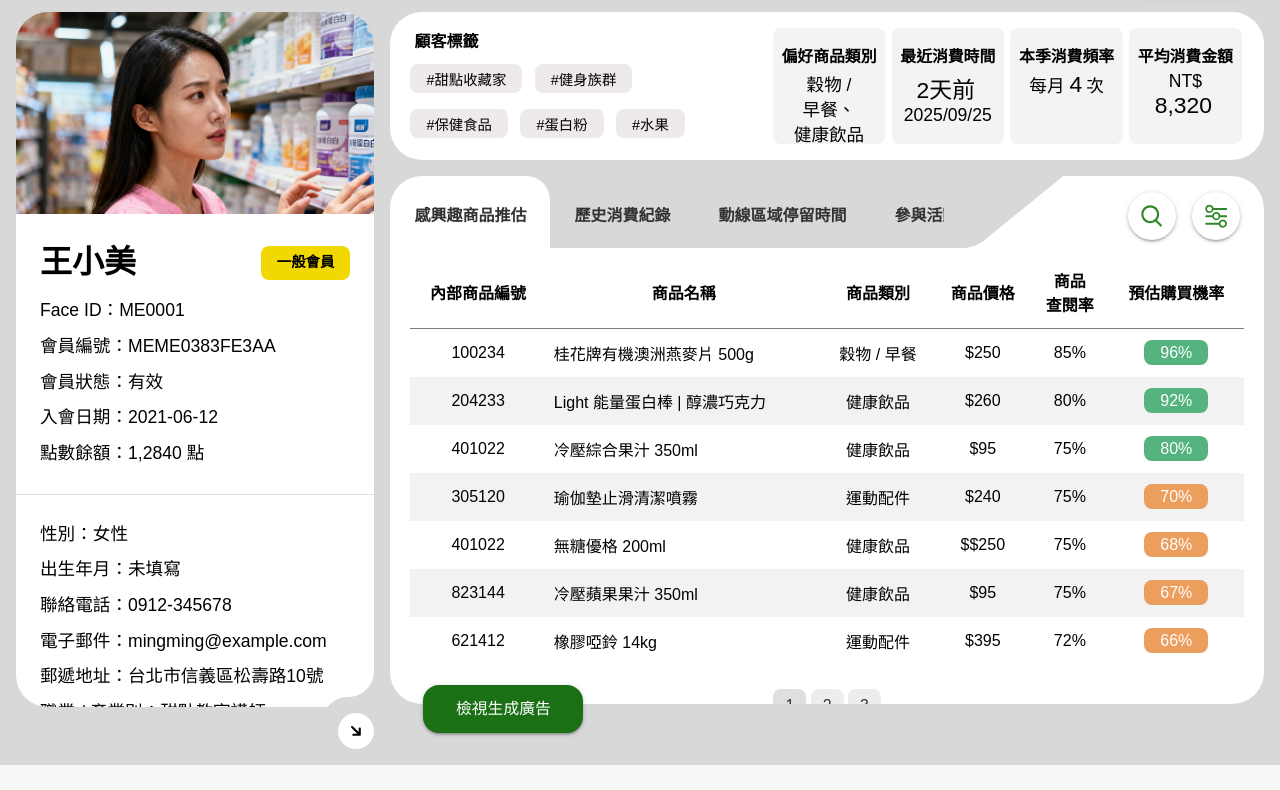
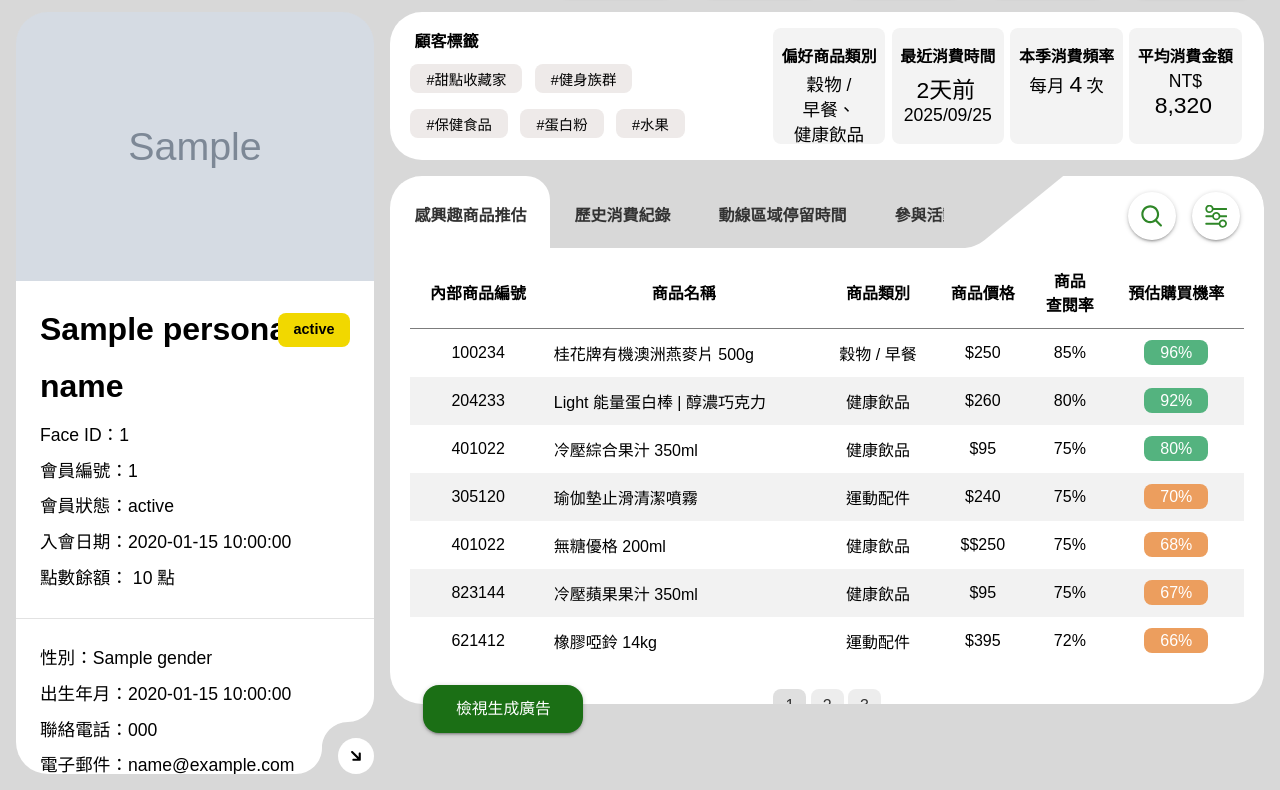
Before and after one commit to phantom810193/esp32cam, a Flask app: template backend/templates/dashboard.html in a window 1280 px wide. Shown: the part 72-862 px from the top of the page. Before the commit the page ends 837 px from the top, so only its background shows below. Run offline with Flask 3, Linux system fonts and the light colour scheme; the template is opened without the code that fills it: most values are stand-ins (such as "Sample title", 1, 10 or a date in 2020); grey boxes marked "Sample" are stand-in pictures.

Commit message:
Populate dashboard with member data

```diff
--- a/backend/app.py
+++ b/backend/app.py
@@ -32,7 +32,7 @@ from PIL import Image, ImageOps, UnidentifiedImageError
 from .advertising import AdContext, build_ad_context
 from .ai import GeminiService, GeminiUnavailableError
 from .aws import RekognitionService
-from .database import Database
+from .database import Database, SEED_MEMBER_IDS
 from .recognizer import FaceRecognizer
 
 logging.basicConfig(level=logging.INFO)
@@ -135,7 +135,87 @@ def index() -> str:
 @app.get("/dashboard")
 def dashboard() -> str:
     """Render the customer dashboard demo page."""
-    return render_template("dashboard.html")
+    requested_member_id = request.args.get("member_id")
+    member_id = requested_member_id or None
+
+    profile = None
+    if member_id:
+        profile = database.get_member_profile(member_id)
+
+    if profile is None:
+        latest_event = database.get_latest_upload_event()
+        if latest_event:
+            member_id = latest_event.member_id
+            profile = database.get_member_profile(member_id)
+
+    if profile is None:
+        for seed_member_id in SEED_MEMBER_IDS:
+            seeded_profile = database.get_member_profile(seed_member_id)
+            if seeded_profile is not None:
+                member_id = seed_member_id
+                profile = seeded_profile
+                break
+
+    purchases = []
+    if profile and member_id:
+        purchases = database.get_purchase_history(member_id)
+
+    points_balance_display: str | None = None
+    if profile and profile.points_balance is not None:
+        points_balance_display = f"{profile.points_balance:,.0f}"
+
+    joined_at_display: str | None = None
+    if profile and profile.joined_at:
+        for fmt in ("%Y-%m-%dT%H:%M:%S", "%Y-%m-%d %H:%M:%S", "%Y-%m-%d %H:%M", "%Y-%m-%d"):
+            try:
+                joined_dt = datetime.strptime(profile.joined_at, fmt)
+            except ValueError:
+                continue
+            else:
+                joined_at_display = joined_dt.strftime("%Y-%m-%d")
+                break
+        else:
+            joined_at_display = profile.joined_at
+
+    persona_map = {
+        "dessert-lover": "甜點收藏家",
+        "family-groceries": "幼兒園家長",
+        "fitness-enthusiast": "健身族",
+        "home-manager": "家庭主婦",
+        "wellness-gourmet": "健康食品愛好者",
+    }
+    persona_name: str | None = None
+    if profile:
+        persona_name = persona_map.get(
+            profile.profile_label,
+            profile.profile_label.replace("-", " ").title() if profile.profile_label else None,
+        )
+
+    profile_image_url: str | None = None
+    if profile and profile.first_image_filename:
+        static_upload_path = Path(app.static_folder or "") / "uploads" / profile.first_image_filename
+        if static_upload_path.exists():
+            profile_image_url = url_for(
+                "static", filename=f"uploads/{profile.first_image_filename}"
+            )
+        else:
+            upload_file = UPLOAD_DIR / profile.first_image_filename
+            if upload_file.exists():
+                profile_image_url = url_for(
+                    "serve_upload_image", filename=profile.first_image_filename
+                )
+
+    return render_template(
+        "dashboard.html",
+        profile=profile,
+        purchases=purchases,
+        persona_name=persona_name,
+        points_balance_display=points_balance_display,
+        joined_at_display=joined_at_display,
+        profile_image_url=profile_image_url,
+        requested_member_id=requested_member_id,
+        resolved_member_id=member_id,
+    )
 
 
 @app.post("/upload_face")
--- a/backend/templates/dashboard.html
+++ b/backend/templates/dashboard.html
@@ -20,29 +20,44 @@
         </nav>
     </header>
     <main id="customer-profile">
+        {% if not profile %}
+            <section class="customer-empty">
+                <p>目前找不到符合的會員資料{% if requested_member_id %}（查詢 ID：{{ requested_member_id }}）{% endif %}。</p>
+                <p>請稍候再試，或上傳新照片以建立會員紀錄。</p>
+            </section>
+        {% else %}
         <article id="customer-information">
             <h2 class="hide">顧客資料</h2>
-            <figure class="customer-photo">
-                <img src="{{ url_for('static', filename='images/face.jpg') }}" alt="Customer Photo">
-                <!-- <figcaption>2025-09-26T07:53:51</figcaption> -->
+            <figure class="customer-photo {% if not profile_image_url %}placeholder{% endif %}">
+                {% set fallback_photo = url_for('static', filename='images/face.jpg') %}
+                <img src="{{ profile_image_url or fallback_photo }}" alt="{{ persona_name or profile.profile_label or '會員' }} 的照片">
             </figure>
             <section class="customer-infolist">
                 <ul class="customer-basic-info">
-                    <li class="customer-name">王小美</li>
-                    <li class="customer-level general">一般會員</li>
-                    <li>Face ID：ME0001</li>
-                    <li>會員編號：MEME0383FE3AA</li>
-                    <li>會員狀態：有效</li>
-                    <li>入會日期：2021-06-12</li>
-                    <li>點數餘額：1,2840 點</li>
+                    <li class="customer-name">{{ persona_name or profile.profile_label or '尚未命名會員' }}</li>
+                    {% set membership_status = profile.member_status or '尚未提供' %}
+                    <li class="customer-level {% if membership_status == '有效' %}general{% endif %}">{{ membership_status }}</li>
+                    <li>Face ID：{{ profile.member_id or '尚未指派' }}</li>
+                    <li>會員編號：{{ profile.mall_member_id or '尚未提供' }}</li>
+                    <li>會員狀態：{{ membership_status }}</li>
+                    <li>入會日期：{{ joined_at_display or profile.joined_at or '尚未提供' }}</li>
+                    <li>點數餘額：
+                        {% if points_balance_display %}
+                            {{ points_balance_display }} 點
+                        {% elif profile.points_balance is not none %}
+                            {{ '%.0f'|format(profile.points_balance) }} 點
+                        {% else %}
+                            尚未提供
+                        {% endif %}
+                    </li>
                 </ul>
                 <ul class="customer-contact-info">
-                    <li>性別：女性</li>
-                    <li>出生年月：未填寫</li>
-                    <li>聯絡電話：0912-345678</li>
-                    <li>電子郵件：mingming@example.com</li>
-                    <li>郵遞地址：台北市信義區松壽路10號</li>
-                    <li>職業 / 產業別：甜點教室講師</li>
+                    <li>性別：{{ profile.gender or '尚未提供' }}</li>
+                    <li>出生年月：{{ profile.birth_date or '未填寫' }}</li>
+                    <li>聯絡電話：{{ profile.phone or '尚未提供' }}</li>
+                    <li>電子郵件：{{ profile.email or '尚未提供' }}</li>
+                    <li>郵遞地址：{{ profile.address or '未填寫' }}</li>
+                    <li>職業 / 產業別：{{ profile.occupation or '未填寫' }}</li>
                 </ul>
             </section>
         </article>
```
Also changed, not shown: other parts of backend/templates/dashboard.html (+32 -3 lines).
